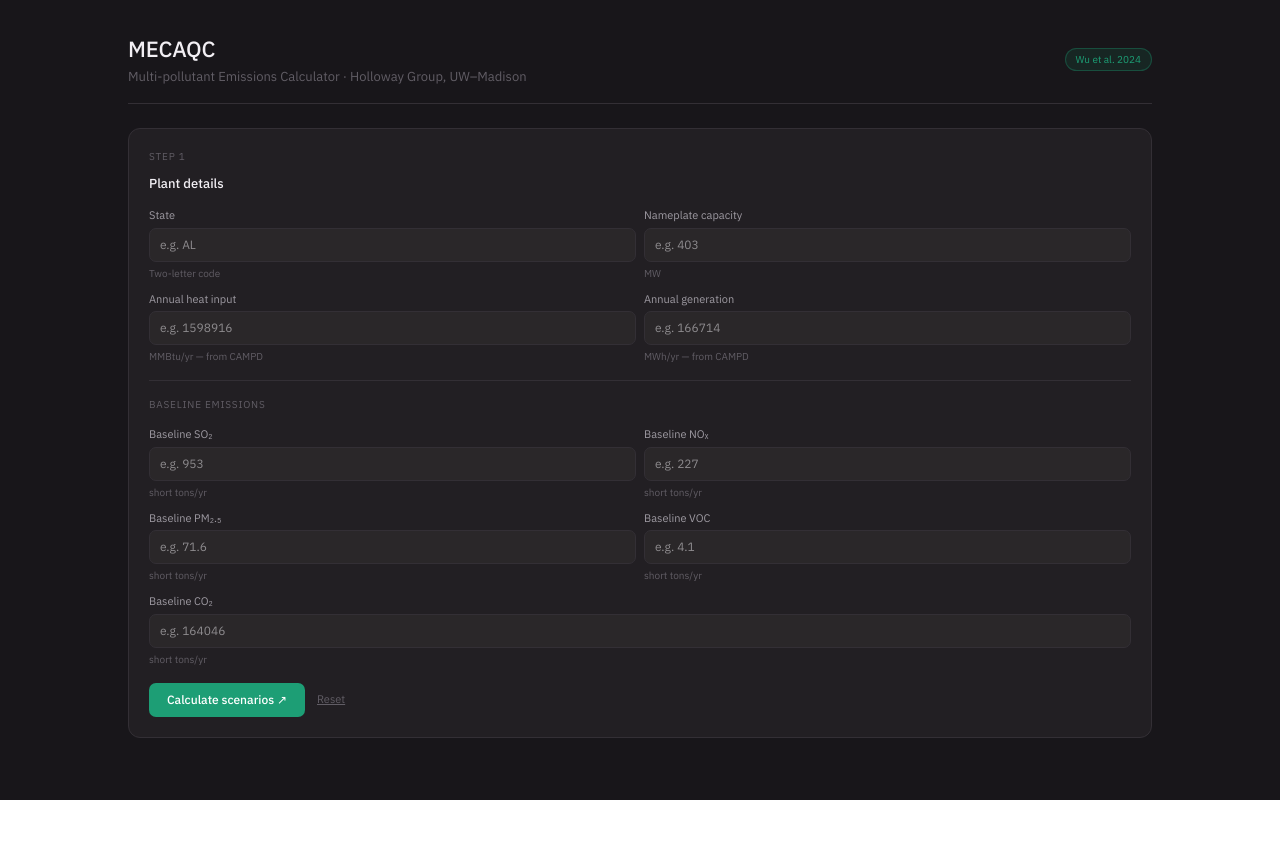
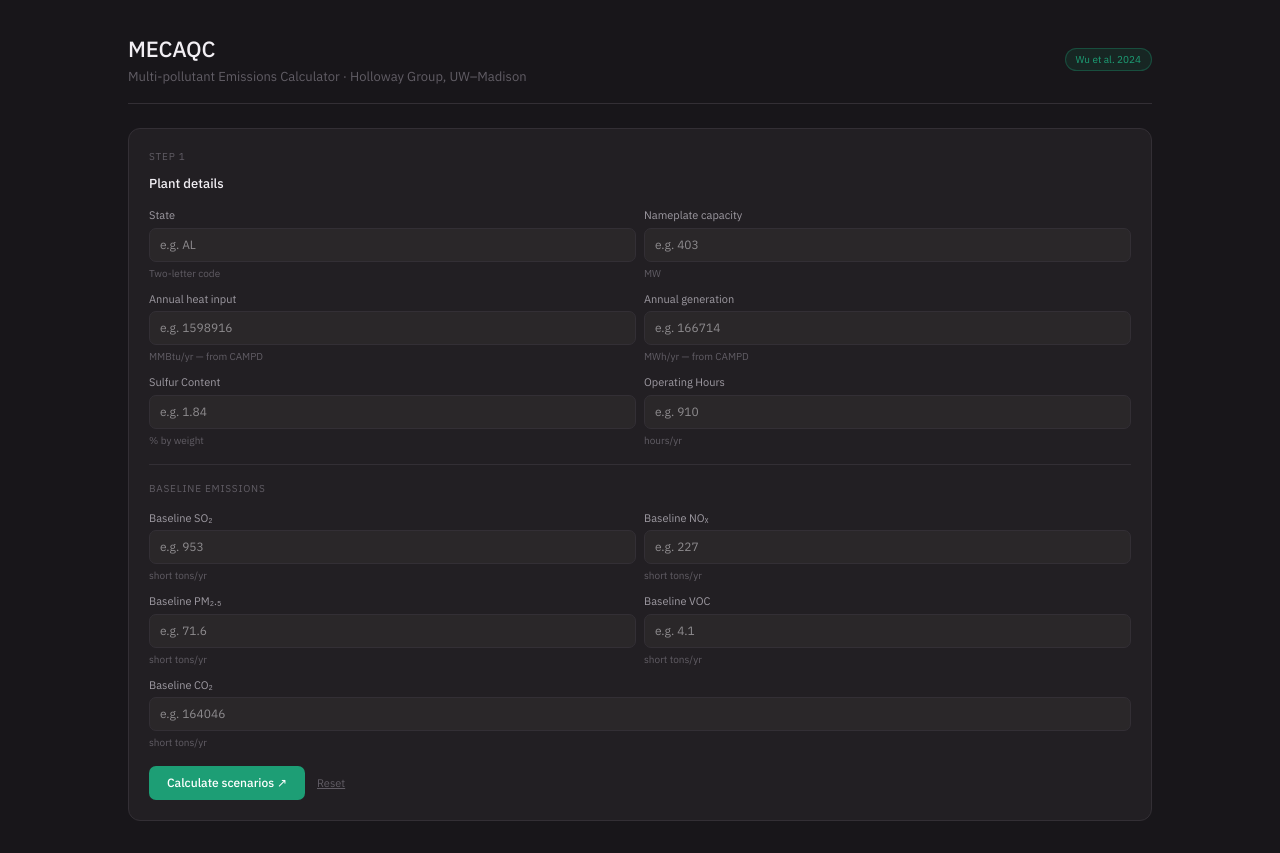
Before and after one commit to sood1abhinav-Badgrt/MECAQC-Web-App, a React (Vite) app in the folder frontend/: page / in a window 1280 px wide. Before the commit the page ends 800 px from the top, so only its background shows below. Built offline with nearby package versions, Linux system fonts and the light colour scheme.

Commit message:
Added Sulfur Content and operating hours to ui

```diff
--- a/frontend/src/InputForm.jsx
+++ b/frontend/src/InputForm.jsx
@@ -5,11 +5,15 @@ const FIELDS = [
   { name: 'capacity',        label: 'Nameplate capacity', hint: 'MW',                    placeholder: 'e.g. 403',     half: true, type: "number"},
   { name: 'heatInput',       label: 'Annual heat input',  hint: 'MMBtu/yr — from CAMPD', placeholder: 'e.g. 1598916', half: true, type: "number"  },
   { name: 'annualGeneration',label: 'Annual generation',  hint: 'MWh/yr — from CAMPD',   placeholder: 'e.g. 166714',  half: true, type: "number"  },
+  { name: 'SulfurContent',     label: 'Sulfur Content',   hint: '% by weight',         placeholder: 'e.g. 1.84',  half: true, type: "number"},
+  { name: 'OperatingHours',     label: 'Operating Hours', hint: 'hours/yr',         placeholder: 'e.g. 910',  half: true, type: "number"},
   { name: 'baselineSO2',     label: 'Baseline SO₂',       hint: 'short tons/yr',         placeholder: 'e.g. 953',     half: true, type: "number"  },
   { name: 'baselineNOx',     label: 'Baseline NOₓ',       hint: 'short tons/yr',         placeholder: 'e.g. 227',     half: true, type: "number"  },
   { name: 'baselinePM25',    label: 'Baseline PM₂.₅',     hint: 'short tons/yr',         placeholder: 'e.g. 71.6',    half: true, type: "number"  },
   { name: 'baselineVOC',     label: 'Baseline VOC',       hint: 'short tons/yr',         placeholder: 'e.g. 4.1',     half: true, type: "number"  },
+
   { name: 'baselineCO2',     label: 'Baseline CO₂',       hint: 'short tons/yr',         placeholder: 'e.g. 164046',  half: false, type: "number"},
+
 ];
 
 const styles = {
```
